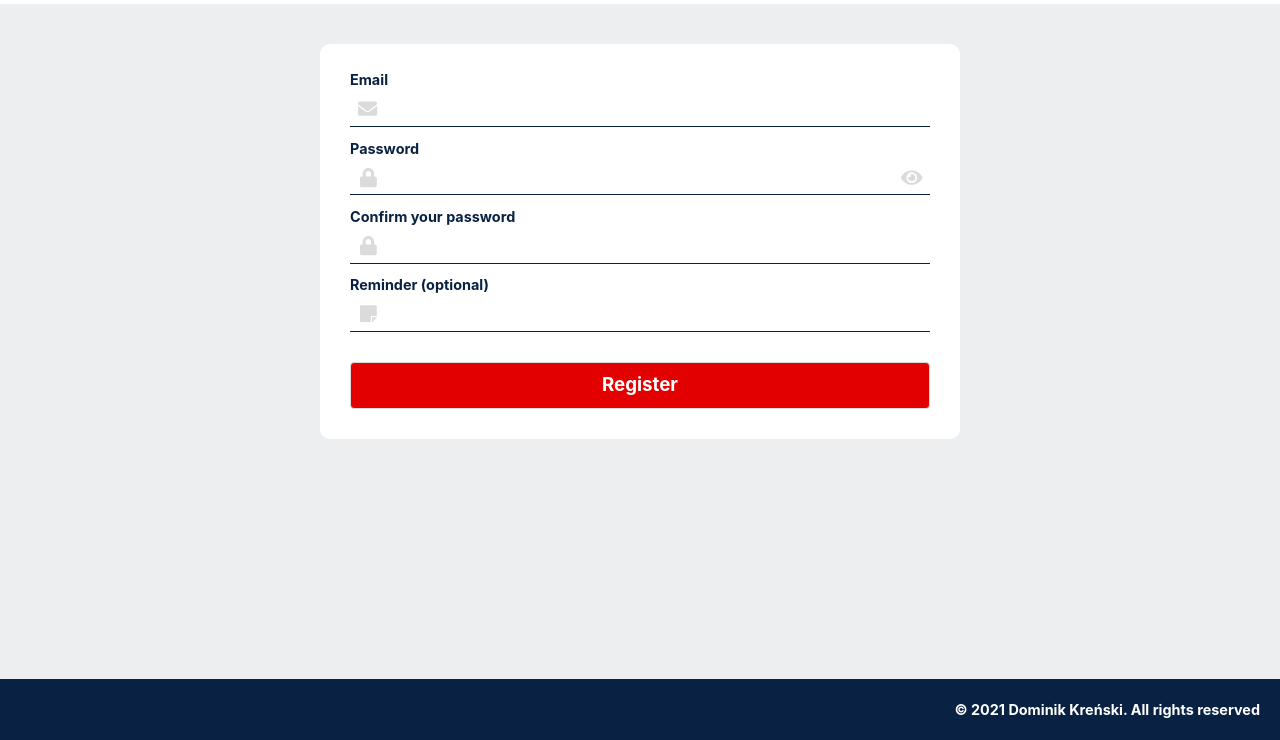
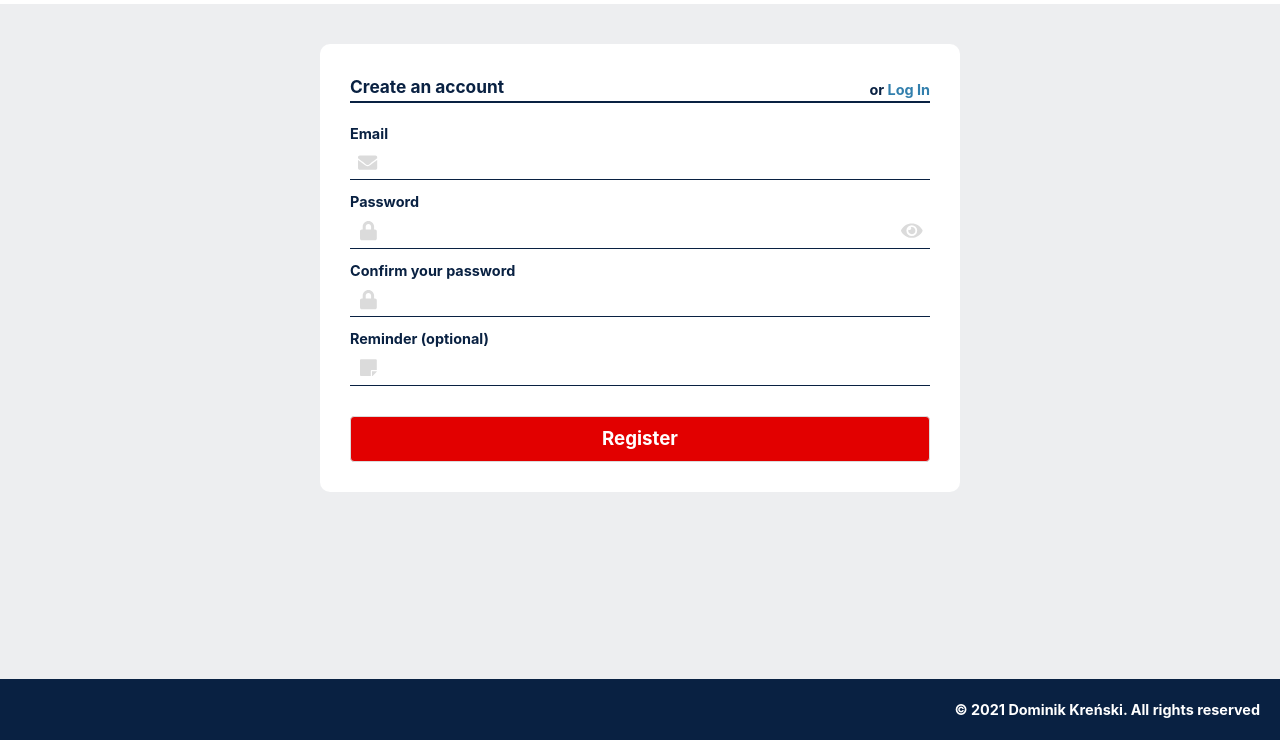
Before and after one commit to DominikKrenski/PersonalPassWebsite, a React app: page /signup in a window 1280 px wide. Shown: the part 60-800 px from the top of the page. Built offline with nearby package versions, Linux system fonts and the light colour scheme.

Commit message:
Form header positioned

```diff
--- a/src/app/components/registration/registration-form/RegistrationForm.js
+++ b/src/app/components/registration/registration-form/RegistrationForm.js
@@ -1,3 +1,4 @@
+import { Link } from 'react-router-dom';
 import { FontAwesomeIcon } from '@fortawesome/react-fontawesome';
 
 import './RegistrationForm.local.scss';
@@ -6,6 +7,18 @@ const RegistrationForm = () => {
   return (
     <div id="registration-form-wrapper" className="column is-half is-offset-one-quarter">
       <form noValidate={true}>
+        {/* FORM HEADER */}
+        <div id="registration-form-header" className="columns is-multiline is-mobile">
+          <div className="column is-two-thirds">
+            <p>Create an account</p>
+          </div>
+
+          <div className="column is-one-third">
+            <p>or <Link to="/signin">Log In</Link></p>
+          </div>
+        </div>
+
+        <hr />
 
         {/* EMAIL FIELD */}
         <div className="field">
--- a/src/app/components/registration/registration-form/RegistrationForm.local.scss
+++ b/src/app/components/registration/registration-form/RegistrationForm.local.scss
@@ -11,7 +11,7 @@
   padding-left: 30px;
   padding-right: 30px;
   padding-bottom: 30px;
-  padding-top: 25px;
+  padding-top: 30px;
   margin-top: 5vh;
   @include border-radius(10px);
 
@@ -42,4 +42,38 @@
   #registration-button {
     margin-top: 30px;
   }
+
+  hr {
+    margin-top: 0px;
+    margin-bottom: 20px;
+    background-color: $blue-dark !important;
+  }
 }
+
+#registration-form-header {
+  margin: 0px;
+
+  div {
+    padding: 0px;
+  }
+
+  p {
+    color: $blue-dark;
+    font-weight: bold;
+  }
+
+  a {
+    font-weight: 1rem;
+    color: $blue-light;
+  }
+
+  div:nth-child(1) {
+    font-size: 1.2rem;
+    font-weight: bold;
+  }
+
+  div:nth-child(2) {
+    text-align: right;
+    padding-top: 5px;
+  }
+}
```
